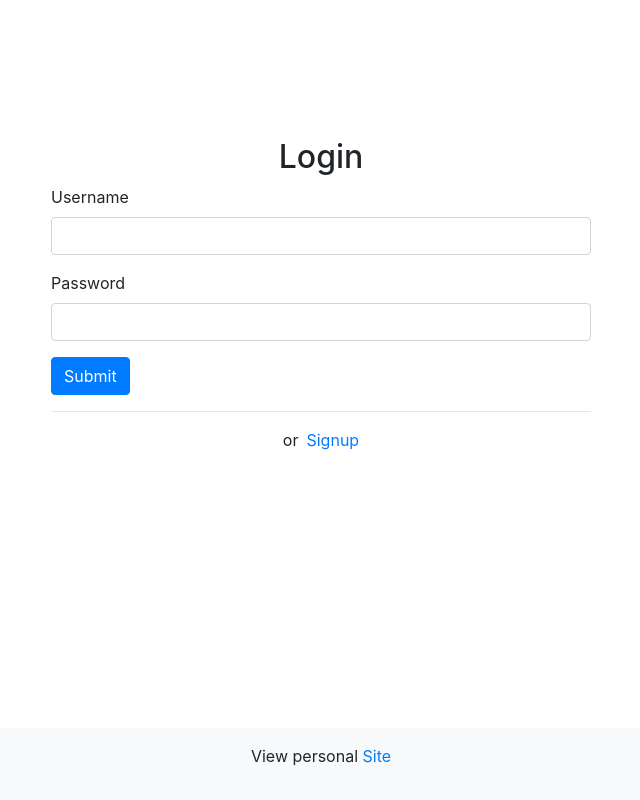
After one commit to GregS-07/Issue-Tracker, a Flask app: page /login in a window 1280 px wide. The commit adds this page. Shown: the whole page, without its empty margins (319-959 px from the left). Run offline with Flask 3, Linux system fonts and the light colour scheme; some libraries are stand-ins or nearby versions.

Commit message:
Login & archive
Created accounts and styled archived results in search

```diff
--- a/app.py
+++ b/app.py
@@ -1,4 +1,4 @@
-from flask import Flask, render_template, request, redirect, url_for
+from flask import Flask, render_template, request, redirect, url_for, session
 import sqlite3
 
 import matplotlib
@@ -6,6 +6,7 @@ matplotlib.use('Agg')
 import matplotlib.pyplot as plt
 
 app = Flask(__name__)
+app.secret_key = b"6gtaptngf65/;g'7/e35#3]"
 
 # Function to get a SQLite connection
 def get_conn():
@@ -91,18 +92,86 @@ def create_graph():
         total = sum(counts)
         a_total = sum(a_counts)
 
-        plt.pie([total, a_total] , colors=["red", "green"],  labels=[f"Archived Issues - {total}", f"Unarchived Issues {a_total}"])
+        #error may occur due to lack of input
+        if total > 0 or a_total > 0:
+            plt.pie([total, a_total], colors=["red", "green"], labels=[f"Archived Issues - {total}", f"Unarchived Issues - {a_total}"])
+        else:
+            plt.pie([1, 1], colors=["red", "green"], labels=[f"No Archived Issues", f"No Unarchived Issues"])
         plt.title("Total Archived Issues & Unarchived Issues")
         plt.axis('equal')
         plt.savefig("static/images/issues_archived_unarchived_total.png")
 
-        # Clear memory
         plt.clf()
 
+
+# Route to login
+@app.route("/login", methods=["GET", "POST"])
+def login():
+    if request.method == "POST":
+        username = request.form["username"]
+        password = request.form["password"]
+
+        with get_conn() as conn:
+            cursor = conn.cursor()
+            cursor.execute("SELECT username, password FROM users WHERE username = ?", (username,))
+            user = cursor.fetchone()
+
+            if user and user[1] == password:
+                # Store user information in session
+                session['username'] = user[0]
+                session['password'] = user[1]
+                return redirect(url_for('home'))
+            else:
+                return render_template("login.html", error="Incorrect username or password")
+
+            db_password = user[0]
+
+            if db_password == password:
+                return redirect(url_for("home"))
+            else:
+                return redirect(url_for("login"))
+
+    elif request.method == "GET":
+        return render_template("login.html")
+
+# Route to login/signup
+@app.route("/signup", methods=["GET", "POST"])
+def signup():
+    if request.method == "POST":
+        username = request.form["username"]
+        password = request.form["password"]
+
+        with get_conn() as conn:
+            cursor = conn.cursor()
+
+            cursor.execute("SELECT * FROM users WHERE username = ?", (username,))
+            result = cursor.fetchone()
+
+            # SQLite doesn't enforce "UNIQUE" constraint so I have to check that it doesn't exist myself
+            if result is None:
+                cursor.execute("INSERT INTO users (username, password) VALUES (?, ?)", (username, password))
+                return redirect(url_for("login"))
+
+            conn.commit()
+
+        return redirect(url_for("signup"))
+
+    elif request.method == "GET":
+        return render_template("signup.html")
+
+@app.route("/account")
+def account():
+    return render_template("account.html")
 
 # Route to display all issues
 @app.route("/")
 def home():
+    #if user isn't logged in, there will be an error which will redirect the user to the login page
+    try:
+        session["username"]
+    except:
+        return redirect(url_for("login"))
+
     with get_conn() as conn:
         cursor = conn.cursor()
         cursor.execute("SELECT * FROM issues WHERE archivedOn IS NULL")
@@ -124,7 +193,7 @@ def add_issue():
         status = "Open"
         with get_conn() as conn:
             cursor = conn.cursor()
-            cursor.execute("INSERT INTO issues (title, description, status) VALUES (?, ?, ?)", (title, description, status))
+            cursor.execute("INSERT INTO issues (title, description, status, user) VALUES (?, ?, ?, ?)", (title, description, status, session["username"]))
             conn.commit()
         return redirect(url_for("home"))  # Redirect to home after adding issue
     return render_template("new_issue.html")
@@ -196,5 +265,20 @@ def search():
 
     return render_template("search.html", issues=issues)
 
+@app.route("/logout", methods=["POST"])
+def logout():
+    if request.method == "POST":
+        session.clear()
+        return redirect(url_for("home"))
+
+@app.route("/delete_account", methods=["POST"])
+def delete_account():
+    if request.method == "POST":
+        with get_conn() as conn:
+            cursor = conn.cursor()
+            cursor.execute("DELETE FROM users WHERE username = ?", (session["username"],))
+    session.clear()
+    return redirect(url_for("home"))
+
 if __name__ == '__main__':
     app.run(host="0.0.0.0", port=8080, debug=True)
--- a/static/css/style.css
+++ b/static/css/style.css
@@ -17,3 +17,26 @@
 .dark{
     filter: brightness(0);
 }
+
+/* remainder of page after navbar */
+
+.fill{
+    min-height: calc(100vh - 56px - 56px)
+}
+
+/* Tag for archived results */
+
+.search-result{
+    position: relative;
+}
+
+.archived-tag{
+    position: absolute;
+    top: -45px;
+    left: 0px;
+    height: fit-content;
+    padding: 10px;
+    background-color: black;
+    color: white;
+    border-radius: 10px 10px 0px 0px;
+}
--- /dev/null
+++ b/templates/account_base.html
@@ -0,0 +1,27 @@
+<!DOCTYPE html>
+<html lang="en">
+<head>
+    <meta charset="UTF-8">
+    <meta name="viewport" content="width=device-width, initial-scale=1.0">
+    <title>Issue Tracker</title>
+    <link href="https://maxcdn.bootstrapcdn.com/bootstrap/4.5.2/css/bootstrap.min.css" rel="stylesheet">
+    <link rel="stylesheet" href="{{ url_for('static', filename='css/style.css') }}">
+</head>
+<body class="d-flex flex-column min-vh-100">
+    <div class="container my-auto">
+        <main class="row justify-content-center">
+            <div class="col-md-6">
+                {% block content %}{% endblock %}
+            </div>
+        </main>
+    </div>
+
+    <footer class="mt-auto py-3 text-center bg-light">
+        <p>View personal <a href="https://gregsternik.netlify.app" target="_blank">Site</a></p>
+    </footer>
+
+    <script src="https://ajax.googleapis.com/ajax/libs/jquery/3.5.1/jquery.min.js"></script>
+    <script src="https://cdnjs.cloudflare.com/ajax/libs/popper.js/1.16.0/umd/popper.min.js"></script>
+    <script src="https://maxcdn.bootstrapcdn.com/bootstrap/4.5.2/js/bootstrap.min.js"></script>
+</body>
+</html>
--- a/templates/base.html
+++ b/templates/base.html
@@ -26,6 +26,9 @@
                     <li class="nav-item">
                        <a class="nav-link" href="/add">Create</a>
                     </li>
+                    <li class="nav-item">
+                        <a class="nav-link" href="/account">Account</a>
+                     </li>
                 </ul>
             </div>
         </nav>
--- a/templates/issue.html
+++ b/templates/issue.html
@@ -13,7 +13,7 @@
         status-closed
     {% endif %}
     ">{{ issue[3] }}</p>
-
+    <p class="text-center">Author - {{ issue[5] }}</p>
     <hr>
 
     <form action="/issue_{{ issue[0] }}" method="POST" class="container mt-4">
--- /dev/null
+++ b/templates/login.html
@@ -0,0 +1,33 @@
+{% extends "account_base.html" %}
+
+{% block content %}
+
+<h2 class="text-center">Login</h2>
+<form action="login" method="POST">
+    <div class="">
+
+        <div class="form-group">
+            <label for="username">Username</label>
+            <input class="form-control" name="username" id="username" type="text">
+        </div>
+
+        <div class="form-group">
+            <label for="password">Password</label>
+            <input class="form-control" name="password" id="password" type="password">
+        </div>
+
+        <button class="btn btn-primary">Submit</button>
+
+        {% if error %}
+            <p class="alert alert-warning">{{ error }}</p>
+        {% endif %}
+
+    </div>
+</form>
+
+<hr>
+<div class="row align-items-center justify-content-center">
+    <p class="mb-0 mr-2">or</p> <a href="/signup">Signup</a>
+</div>
+
+{% endblock %}
```
Also changed, not shown: database.py (+13 -0 lines), templates/account.html (added, +32 -0 lines), templates/search.html (+6 -2 lines), templates/signup.html (added, +33 -0 lines), issues.db, static/images/issues_archived_status_graph.png, static/images/issues_archived_unarchived_total.png, static/images/issues_status_graph.png.
